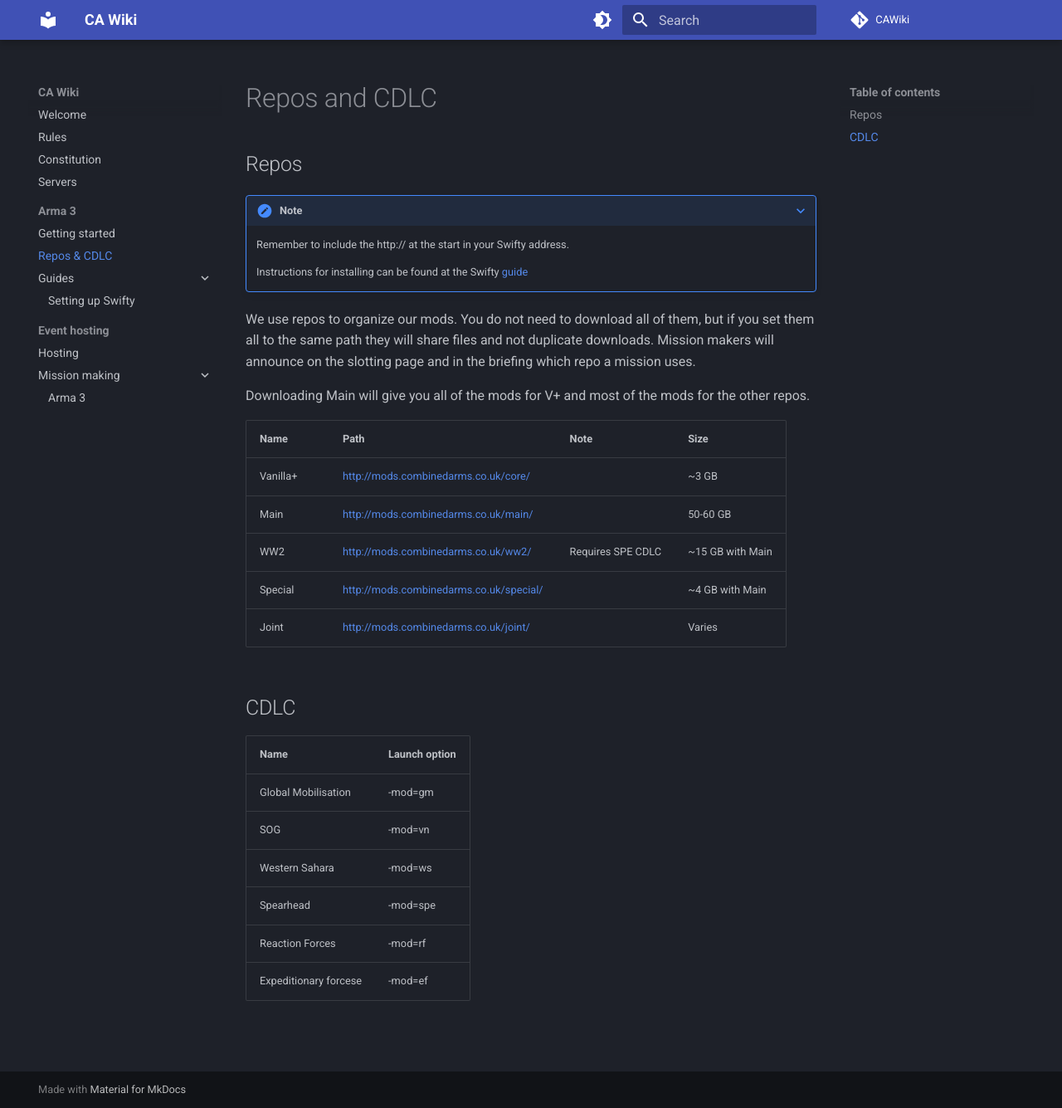
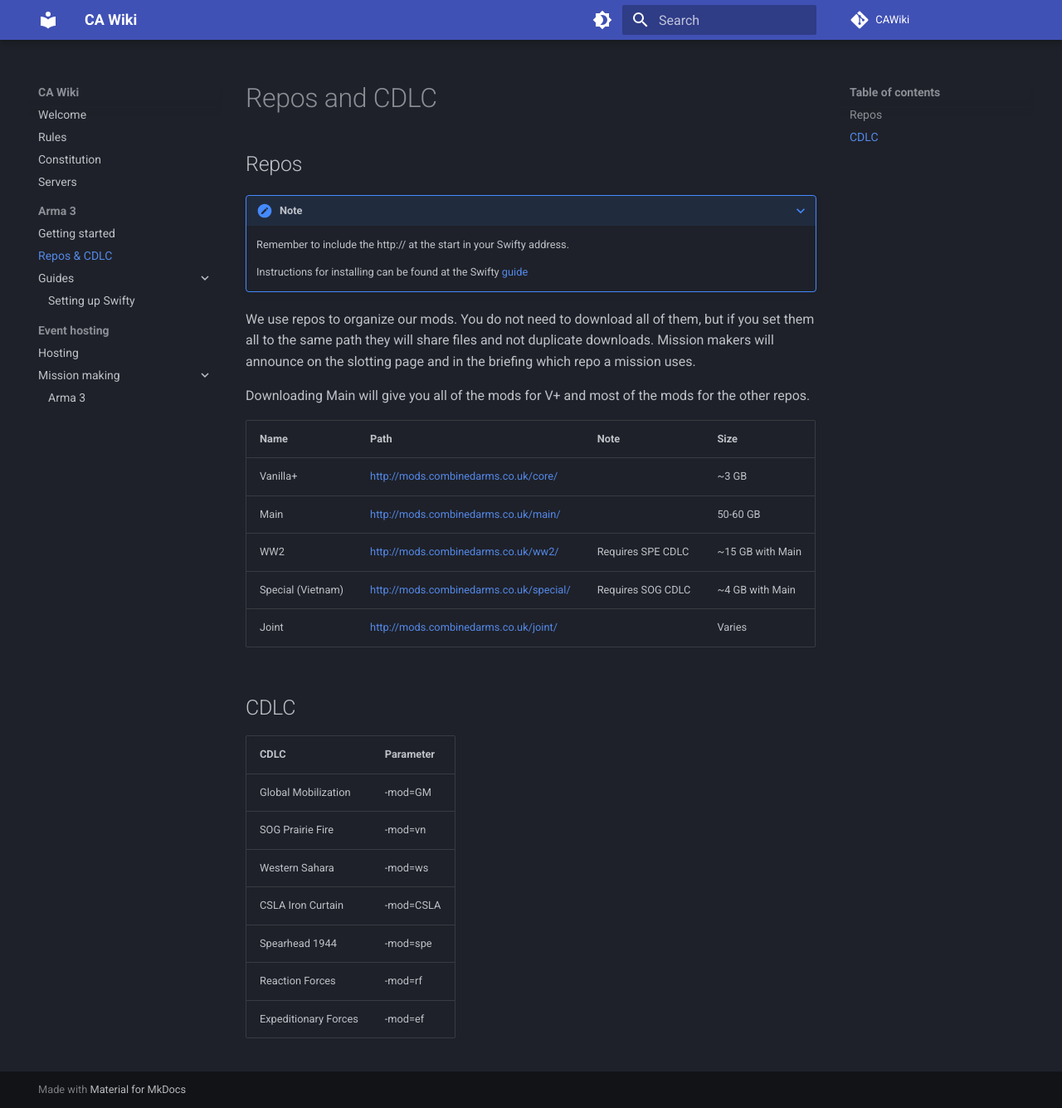
Before and after one commit to TheEchoCode/CAWiki, an MkDocs documentation site: the page built from docs/arma_3/repos_cdlc.md, in a window 1280 px wide and 1335 px high. Shown: the whole window at 83% size. Built offline with MkDocs 1.6.1 and Material for MkDocs 9.7.7, drawn with Linux system fonts in a browser that asks for light colours; plug-ins that fetch from the network failed and are left out; comment, search, counter and statistics services are not loaded; some of the changed lines change nothing that is shown.

Commit message:
Repos and CDLCs are now referenced from a file

```diff
--- /dev/null
+++ b/docs/arma_3/cdlcs.md
@@ -0,0 +1,9 @@
+| CDLC | Parameter |
+| -------------------- | ---------- |
+| Global Mobilization  | -mod=GM   |
+| SOG Prairie Fire     | -mod=vn   |
+| Western Sahara	   | -mod=ws   |
+| CSLA Iron Curtain    | -mod=CSLA |
+| Spearhead 1944       | -mod=spe  |
+| Reaction Forces      | -mod=rf   |
+| Expeditionary Forces | -mod=ef   |
--- /dev/null
+++ b/docs/arma_3/repos.md
@@ -0,0 +1,7 @@
+| Name    | Path                    | Note | Size |
+|---------|-------------------------|---------|-------|
+| Vanilla+ | [http://mods.combinedarms.co.uk/core/](http://mods.combinedarms.co.uk/core/) | | ~3 GB |
+| Main | [http://mods.combinedarms.co.uk/main/](http://mods.combinedarms.co.uk/main/) | | 50-60 GB |
+| WW2 | [http://mods.combinedarms.co.uk/ww2/](http://mods.combinedarms.co.uk/ww2/) | Requires SPE CDLC | ~15 GB with Main |
+| Special (Vietnam) | [http://mods.combinedarms.co.uk/special/](http://mods.combinedarms.co.uk/special/) | Requires SOG CDLC | ~4 GB with Main |
+| Joint | [http://mods.combinedarms.co.uk/joint/](http://mods.combinedarms.co.uk/joint/) | |  Varies |
--- a/docs/arma_3/repos_cdlc.md
+++ b/docs/arma_3/repos_cdlc.md
@@ -10,22 +10,12 @@
 
 Downloading Main will give you all of the mods for V+ and most of the mods for the other repos.
 
-| Name    | Path                    | Note | Size |
-|---------|-------------------------|---------|-------|
-| Vanilla+ | [http://mods.combinedarms.co.uk/core/](http://mods.combinedarms.co.uk/core/) | | ~3 GB |
-| Main | [http://mods.combinedarms.co.uk/main/](http://mods.combinedarms.co.uk/main/) | | 50-60 GB |
-| WW2 | [http://mods.combinedarms.co.uk/ww2/](http://mods.combinedarms.co.uk/ww2/) | Requires SPE CDLC | ~15 GB with Main |
-| Special | [http://mods.combinedarms.co.uk/special/](http://mods.combinedarms.co.uk/special/) | | ~4 GB with Main |
-| Joint | [http://mods.combinedarms.co.uk/joint/](http://mods.combinedarms.co.uk/joint/) | |  Varies |
-
+--8<--
+docs/arma_3/repos.md
+--8<--
 
 ## CDLC
 
-| Name    | Launch option |
-|---------|---------------|
-| Global Mobilisation | -mod=gm |
-| SOG | -mod=vn |
-| Western Sahara | -mod=ws |
-| Spearhead | -mod=spe |
-| Reaction Forces | -mod=rf |
-| Expeditionary forcese | -mod=ef |
+--8<--
+docs/arma_3/cdlcs.md
+--8<--
--- a/docs/arma_3/swifty_getting_started.md
+++ b/docs/arma_3/swifty_getting_started.md
@@ -100,15 +100,9 @@
 
 <div class="center-table" markdown>
 
-| CDLC | Parameter |
-| -------------------- | ---------- |
-| Global Mobilization  | -mod=GM;   |
-| SOG Prairie Fire     | -mod=vn;   |
-| Western Sahara	   | -mod=ws;   |
-| CSLA Iron Curtain    | -mod=CSLA; |
-| Spearhead 1944       | -mod=spe;  |
-| Reaction Forces      | -mod=rf;   |
-| Expeditionary Forces | -mod=ef;   |
+--8<--
+docs/arma_3/cdlcs.md
+--8<--
 
 </div>
 
--- a/mkdocs.yml
+++ b/mkdocs.yml
@@ -39,6 +39,7 @@
   - tables
   - md_in_html
   - attr_list
+  - pymdownx.snippets
 
 extra_css:
   - style.css
```
